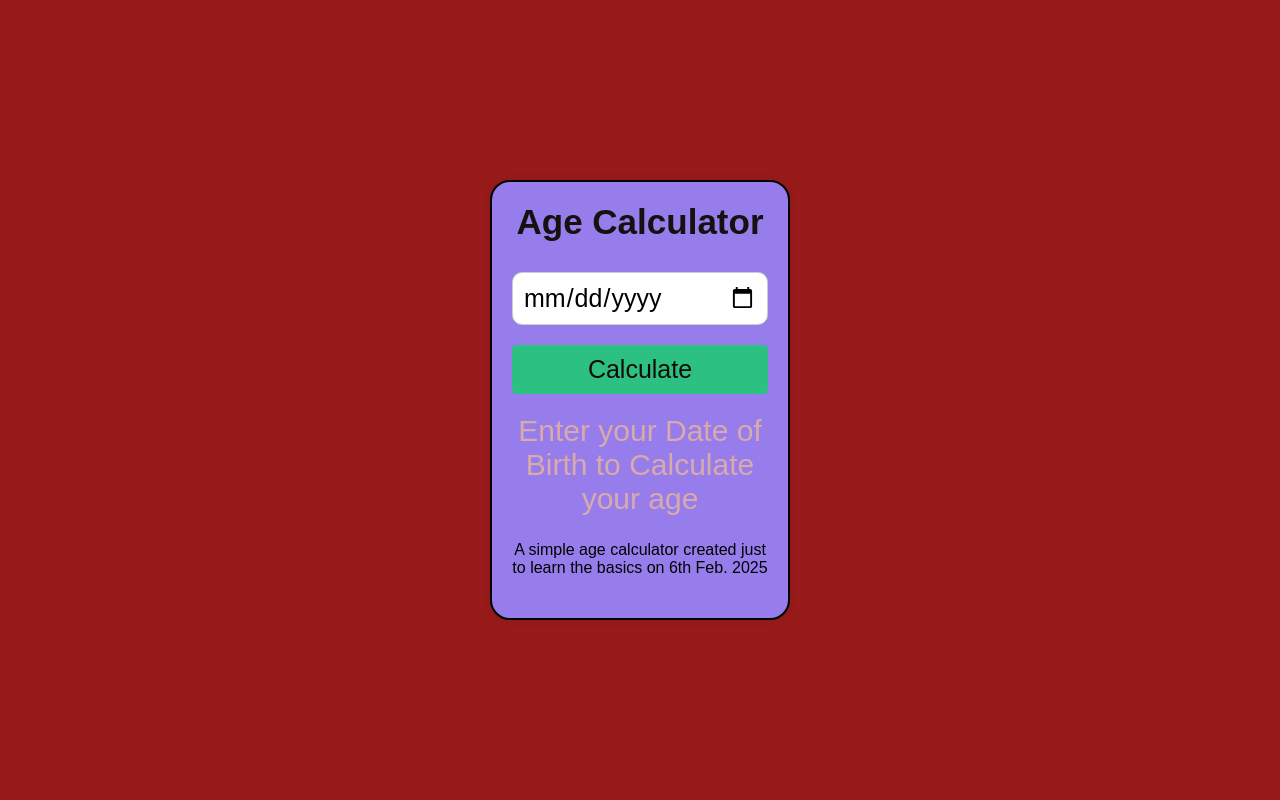
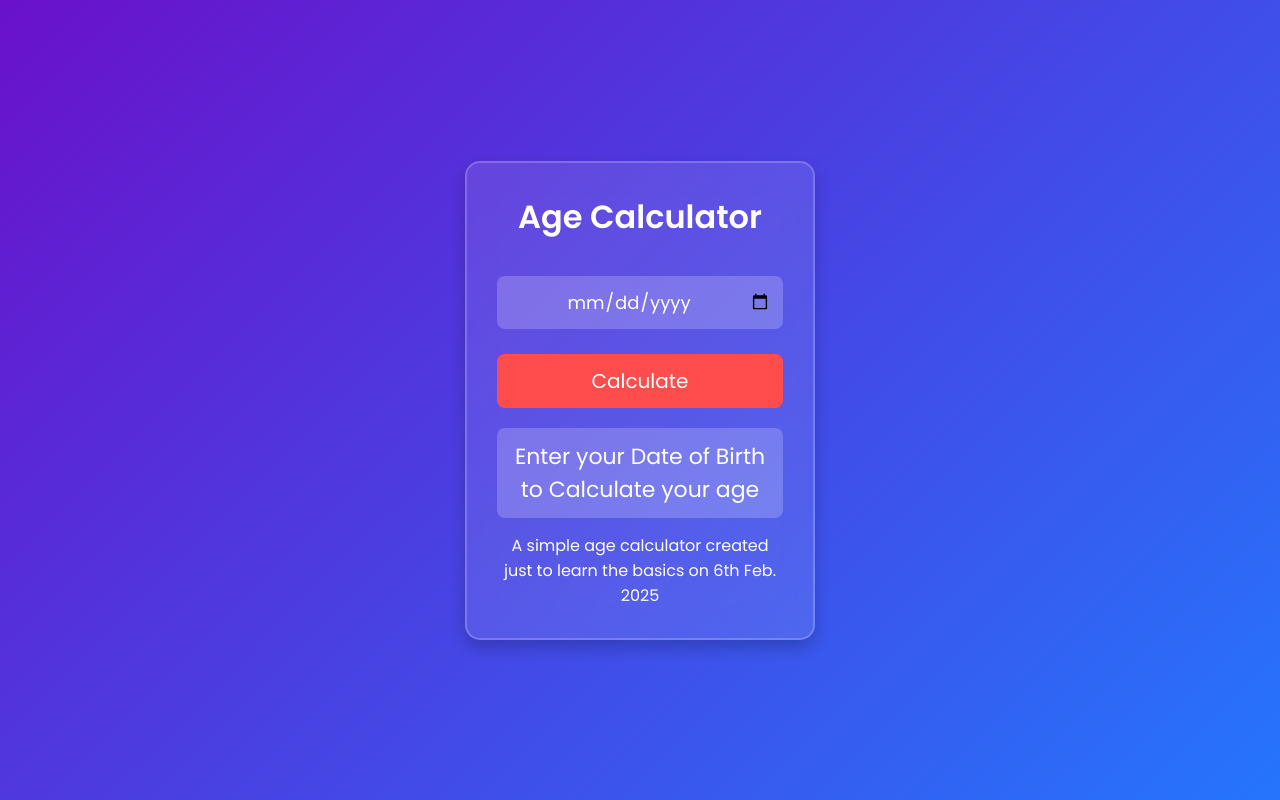
Before and after one commit to anantesh-chauhan/Age-Calculator, a plain HTML site: page index.html in a window 1280 px wide. Drawn offline with Linux system fonts and the light colour scheme.

Commit message:
updated styling

```diff
--- a/script.js
+++ b/script.js
@@ -58,7 +58,7 @@ function calculate(){
         m3=y3=0;
         d3=1;
     }
-    console.log(y3,m3,d3);
+    // console.log(y3,m3,d3);
 
     result.textContent=`your age is ${y3} years  ${m3} months and ${d3} days` ;
 }
--- a/style.css
+++ b/style.css
@@ -1,73 +1,103 @@
+/* Import Google Font */
+@import url('https://fonts.googleapis.com/css2?family=Poppins:wght@300;400;600&display=swap');
+
 /* General Reset */
 * {
     margin: 0;
     padding: 0;
     box-sizing: border-box;
-    font-family: Arial, sans-serif;
+    font-family: "Poppins", sans-serif;
 }
 
-/* Center the box */
+/* Body Styling */
 body {
     display: flex;
     justify-content: center;
     align-items: center;
     height: 100vh;
-    background-color: #991a1a;
+    background: linear-gradient(135deg, #6a11cb, #2575fc); /* Cool Gradient */
+    color: #fff;
 }
 
-/* Styling the main box */
+/* Main Box (Glass Effect) */
 .box {
-    background: rgb(151, 125, 235);
-    padding: 20px;
-    border-radius: 20px;
-    box-shadow: 0 0 10px rgba(0, 0, 0, 0.1);
+    background: rgba(255, 255, 255, 0.1); /* Semi-transparent */
+    padding: 30px;
+    border-radius: 15px;
+    box-shadow: 0 8px 16px rgba(0, 0, 0, 0.2);
     text-align: center;
-    width: 300px;
-    height: 440px;
-    border: 2px solid black;
+    width: 350px;
+    border: 2px solid rgba(255, 255, 255, 0.2);
+    backdrop-filter: blur(15px); /* Frosted Glass Effect */
+    transition: 0.3s ease-in-out;
 }
 
 .box p{
-    margin-top: 25px;
+    margin-top: 15px;
 }
+.box:hover {
+    transform: scale(1.03);
+}
+
 /* Heading */
 h1 {
-    font-size: 35px;
+    font-size: px;
+    font-weight: 600;
     margin-bottom: 20px;
-    color: #161111;
+    color: #fff;
 }
 
-/* Input field */
+/* Input Field */
 input[type="date"] {
     width: 100%;
-    padding: 10px;
-    margin: 10px 0;
-    border: 1px solid #ccc;
-    border-radius: 10px;
-    font-size: 25px;
+    padding: 12px;
+    margin: 15px 0;
+    border: none;
+    border-radius: 8px;
+    font-size: 18px;
+    text-align: center;
+    background: rgba(255, 255, 255, 0.2);
+    color: #fff;
+    outline: none;
+    transition: 0.3s;
+}
+
+input[type="date"]::placeholder {
+    color: #ddd;
+}
+
+input[type="date"]:hover,
+input[type="date"]:focus {
+    border: 2px solid #fff;
 }
 
 /* Button */
 button {
-    background-color: #2dc083;
-    color: rgb(18, 11, 7);
-    padding: 10px 15px;
+    background: #ff4d4d;
+    color: white;
+    padding: 12px;
     border: none;
-    border-radius: 5px;
+    border-radius: 8px;
     cursor: pointer;
-    font-size: 25px;
+    font-size: 20px;
+    font-weight: 500;
     width: 100%;
     margin-top: 10px;
-    transition: 0.3s;
+    transition: 0.3s ease-in-out;
 }
 
 button:hover {
-    background-color: #e01212;
+    background: #ff1a1a;
+    transform: scale(1.05);
 }
 
-/* Result paragraph */
+/* Result Text */
 #result {
     margin-top: 20px;
-    font-size: 30px;
-    color: #d8aaaa;
+    font-size: 22px;
+    font-weight: 500;
+    color: #fff;
+    background: rgba(255, 255, 255, 0.2);
+    padding: 12px;
+    border-radius: 8px;
 }
```
